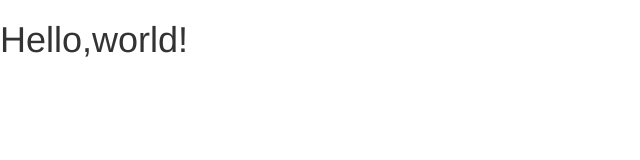
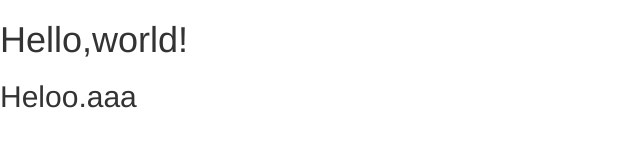
Before and after one commit to peace96beats/peace96beats.github.io, a plain HTML site: page index.html in a window 1280 px wide. Shown: the whole page, without its empty margins (0-640 px from the left). Drawn offline with nearby package versions, Linux system fonts and the light colour scheme.

Commit message:
second commit

```diff
--- a/index.html
+++ b/index.html
@@ -9,6 +9,7 @@
 </head>
 <body>
     <h1>Hello,world!</h1>
+    <h2>Heloo.aaa</h2>
 
     <script src="https://maxcdn.bootstrapcdn.com/bootstrap/3.3.5/js/bootstrap.min.js"></script>
 </body>
```
